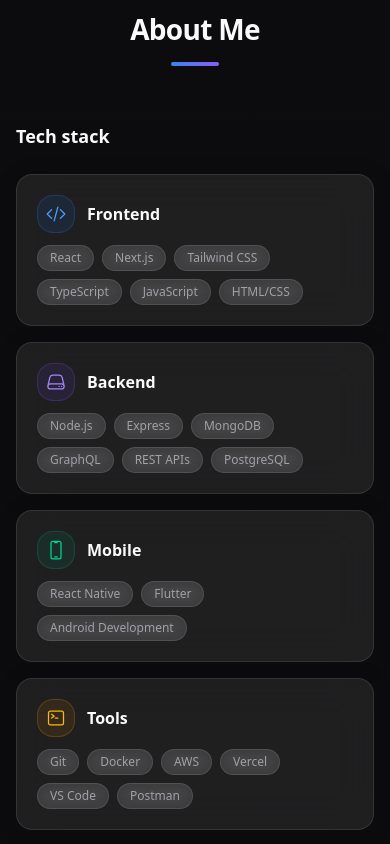
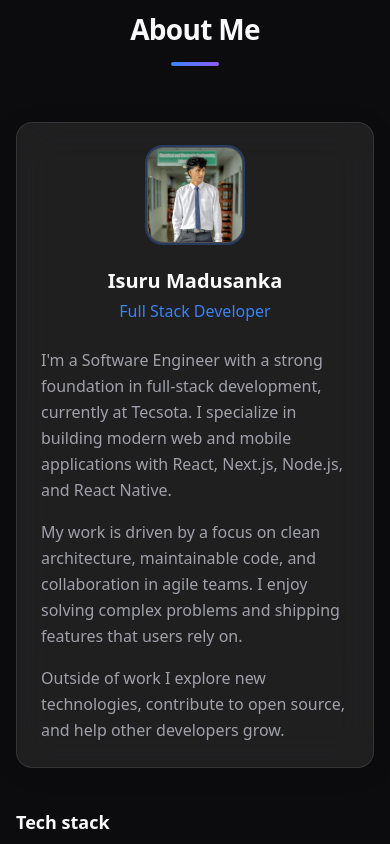
Before and after one commit to IsuruX98/Portfolio, a Next.js app: page / in a window 390 px wide. Shown: the part 900-1744 px from the top of the page. Built offline with nearby package versions, Linux system fonts and the light colour scheme.

Commit message:
Refactor About component layout for improved visual hierarchy and adjust Navbar scroll behavior to target hero section, enhancing user navigation experience.

```diff
--- a/components/About.tsx
+++ b/components/About.tsx
@@ -57,7 +57,7 @@
 
           <div className="grid grid-cols-1 lg:grid-cols-2 gap-10 lg:gap-14">
             {/* Bio card */}
-            <div className="order-2 lg:order-1">
+            <div className="order-1 lg:order-1">
               <div className="card-surface p-6 sm:p-8 h-full flex flex-col">
                 <div className="flex flex-col sm:flex-row items-center sm:items-start gap-6 mb-6">
                   <div className="relative w-24 h-24 sm:w-28 sm:h-28 rounded-2xl overflow-hidden shrink-0 ring-2 ring-[var(--accent)]/30 bg-white/10 backdrop-blur-sm border border-white/10">
@@ -90,7 +90,7 @@
             </div>
 
             {/* Skills */}
-            <div className="order-1 lg:order-2">
+            <div className="order-2 lg:order-2">
               <h3 className="text-lg font-semibold text-[var(--foreground)] mb-6">Tech stack</h3>
               <div className="grid grid-cols-1 sm:grid-cols-2 gap-4">
                 {skills.map((skill) => (
--- a/components/Navbar.tsx
+++ b/components/Navbar.tsx
@@ -50,7 +50,13 @@
   }, [isOpen]);
 
   const scrollToTop = () => {
-    window.scrollTo({ top: 0, behavior: 'smooth' });
+    const hero = document.getElementById('hero');
+    if (hero) {
+      hero.scrollIntoView({ behavior: 'smooth', block: 'start' });
+    }
+    if (typeof window !== 'undefined' && window.location.hash !== '#hero') {
+      window.location.hash = '#hero';
+    }
   };
 
   return (
```
